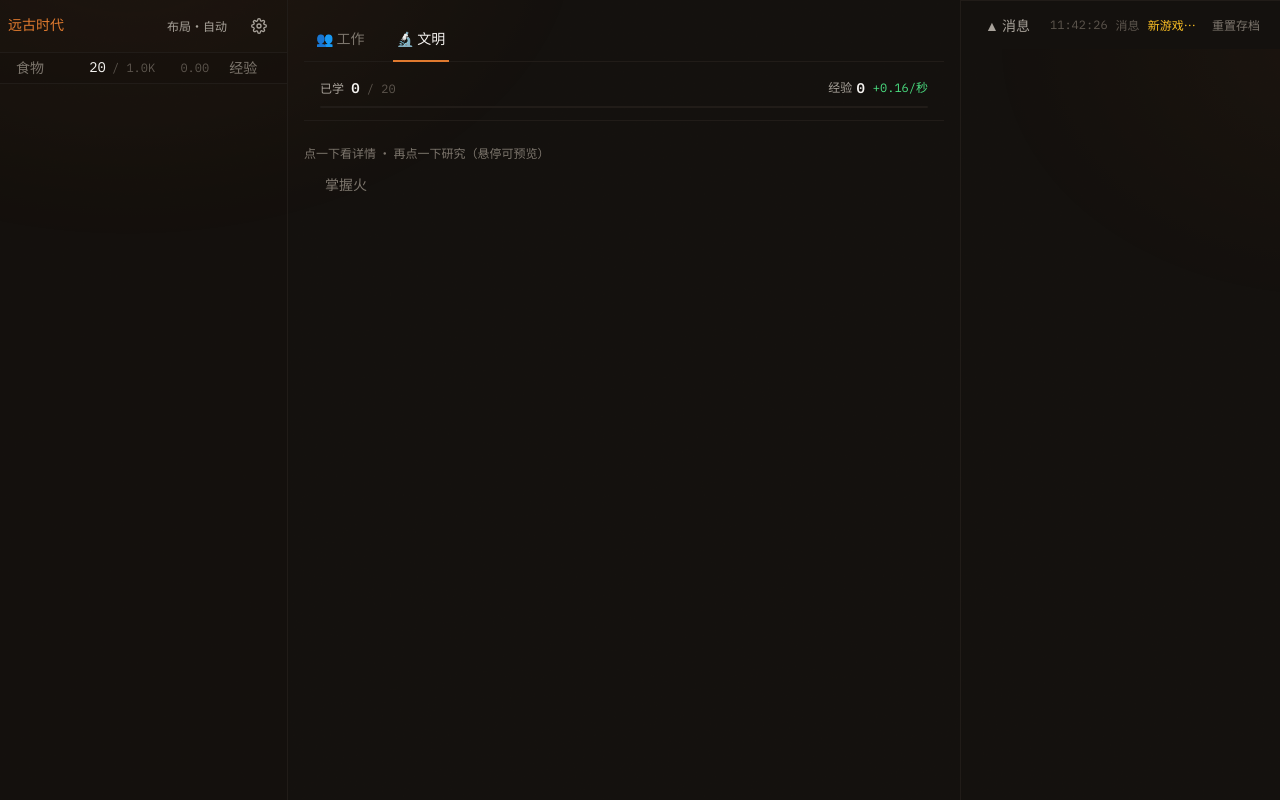
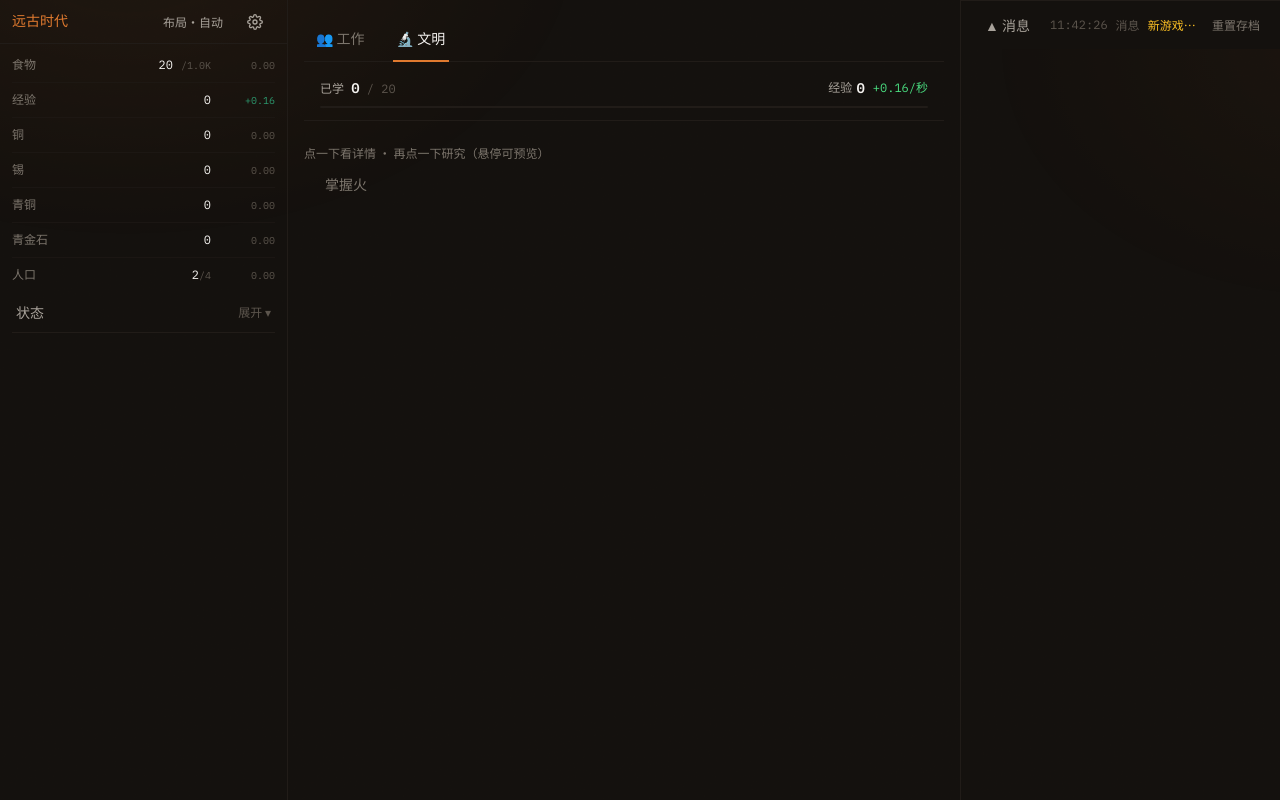
Before and after one commit to 1131351687/game, a React (Vite) app in the folder demo/: page / in a window 1280 px wide. Built offline with nearby package versions, Linux system fonts and the light colour scheme.

Commit message:
UI: 左栏简约化改造 —— 资源数据表（等宽数字+发丝线）+ 状态收进默认折叠抽屉，TopBar 导出资源顺序数组

```diff
--- a/demo/src/ui/AppResponsiveB.tsx
+++ b/demo/src/ui/AppResponsiveB.tsx
@@ -1,16 +1,32 @@
-// UI 改包：竖屏/横屏双模式 + 自由切换 + B 方案点击展开（抽屉式）
+// UI 改包：竖屏/横屏双模式 + 自由切换 + 简约左栏
 // 用法：main.tsx 里把 App 指向本文件即可。无需改动任何引擎/Store 逻辑。
-// 特点：
-//  - 布局模式「自动 / 竖屏 / 横屏」可手动切换，选择存 localStorage，刷新后保留。
-//    默认跟随窗口宽度（≤768px 竖屏，否则横屏）。
-//  - 竖屏：顶部极简状态栏 + "状态抽屉" 点击展开 + 底部粘性 Tab + 主内容全宽。
-//  - 横屏：左侧栏常驻（时代 + 资源 TopBar + 火种/季节/记录/贸易/提示 全部收进左栏），
-//    中间内容区 Tab 切换，右侧消息日志栏。
+//
+// 设计方向（极简 / 工业实用）：
+//  - 横屏左栏默认只露三样东西：时代标记、等宽数字的资源数据表、一行默认收起的「状态」抽屉。
+//  - 资源用密集数据行呈现（名称左 / 数值右 / 速率定宽），只用发丝线分行，不用卡片盒子。
+//  - 火种 / 季节 / 记录 / 贸易 / 提示全部收进「状态」抽屉，点开才占空间。
+//  - 强调色只留给时代名 —— 全栏其余内容一律灰阶。
+//  - 竖屏保持抽屉形态；布局三态（自动/竖屏/横屏）存 localStorage。
 //  - 纯 UI 层改动，原 App.tsx 保留未动，回退只需改回 main.tsx 的 import。
 import { useEffect, useState } from 'react';
 import type { ReactNode } from 'react';
 import { useStore, toEngineState } from '../state/store';
-import { TopBar } from './components/TopBar';
+import { TopBar, E2_RESOURCE_ORDER, E3_RESOURCE_ORDER } from './components/TopBar';
+import {
+  MATERIAL_RESOURCES,
+  RESOURCE_MAP,
+  researchCurrencyName,
+  type ResourceId,
+} from '../data/resources';
+import { isResourceRevealed, isModuleUnlocked } from '../game/reveal';
+import {
+  calcResourceOutput,
+  calcExperienceOutput,
+  getResourceStorage,
+  getCapacity,
+  getPopulationGrowth,
+} from '../game/engine';
+import { formatNumber, formatRate } from '../core/format';
 import { FireDashboard } from './components/FireDashboard';
 import { SeasonBar } from './components/SeasonBar';
 import { RecordPanel } from './components/RecordPanel';
@@ -22,7 +38,6 @@ import { SettingsMenu } from './components/SettingsMenu';
 import { HintBar } from './components/HintBar';
 import { MessageLog } from './components/MessageLog';
 import { Icon } from './components/Icon';
-import { isModuleUnlocked } from '../game/reveal';
 import { ERAS } from '../data/era';
 
 type TabId = 'work' | 'buildings' | 'civilization';
@@ -73,17 +88,17 @@ function useLayout(): [boolean, LayoutPref, (p: LayoutPref) => void] {
   return [isVertical, pref, applyPref];
 }
 
-/** 竖屏用的点击展开抽屉 */
+/** 点击展开抽屉（扁平化：只用发丝线，不套卡片盒；竖横屏共用） */
 function Drawer({ title, icon, children }: { title: string; icon?: string; children: ReactNode }) {
   const [open, setOpen] = useState(false);
   return (
-    <div className="rounded-md bg-gray-900/40">
-      <button onClick={() => setOpen(v => !v)} className="flex w-full items-center gap-2 px-3 py-2 text-sm text-gray-200 hover:bg-gray-800/60">
+    <div className="border-b border-gray-800">
+      <button onClick={() => setOpen(v => !v)} className="flex w-full items-center gap-2 px-1 py-2.5 text-sm text-gray-400 transition-colors hover:text-gray-100">
         {icon && <Icon emoji={icon} className="text-sm" />}
         <span className="flex-1 text-left">{title}</span>
-        <span className="text-xs text-gray-500">{open ? '收起 ▴' : '展开 ▾'}</span>
+        <span className="text-xs text-gray-600">{open ? '收起 ▴' : '展开 ▾'}</span>
       </button>
-      {open && <div className="border-t border-gray-800 px-3 py-3">{children}</div>}
+      {open && <div className="space-y-2 px-1 py-3">{children}</div>}
     </div>
   );
 }
@@ -108,6 +123,73 @@ function LayoutToggle({ pref, onChange }: { pref: LayoutPref; onChange: (p: Layo
       <Icon emoji={t.icon} className="text-sm" />
       <span className="hidden sm:inline">{label}</span>
     </button>
+  );
+}
+
+/**
+ * 资源数据表 —— 左栏专用的极简呈现（TopBar 的竖向变体）。
+ * 与 TopBar 共享同一套资源顺序与引擎计算，只是排版改为：
+ * 名称左对齐、数值右对齐（等宽 + tabular-nums 防抖动）、速率定宽、发丝线分行。
+ * 速率正负着色沿用全局约定：正=翠绿、负=红、零=灰（70% 透明度保持灰阶主导）。
+ */
+function ResourceList() {
+  const s = useStore();
+  const view = toEngineState(s);
+
+  const order: ResourceId[] =
+    s.era === 'E3' ? E3_RESOURCE_ORDER : s.era === 'E2' ? E2_RESOURCE_ORDER : MATERIAL_RESOURCES;
+  const shown = order.filter(id => isResourceRevealed(id, view));
+  const popGrowth = getPopulationGrowth(view);
+  const capacity = getCapacity(view);
+
+  const rateColor = (r: number) =>
+    r > 0 ? 'text-emerald-400/70' : r < 0 ? 'text-red-400/70' : 'text-gray-600';
+
+  return (
+    <div>
+      {shown.map(id => {
+        const def = RESOURCE_MAP[id];
+        const rate = id === 'experience' ? calcExperienceOutput(view) : calcResourceOutput(id, view);
+        const cap = getResourceStorage(id, view);
+        const amount =
+          id === 'experience'
+            ? s.experience
+            : (s[id as 'food' | 'wood' | 'stone' | 'livestock' | 'fabric' | 'copper' | 'tin' | 'bronze' | 'lapis'] as number);
+        const displayName = id === 'experience' ? researchCurrencyName(s.era) : def.name;
+
+        return (
+          <div key={id} className="flex items-baseline gap-2 border-b border-gray-800/60 py-2 last:border-b-0">
+            <Icon emoji={def.icon} className="text-xs text-gray-500" />
+            <span className="text-xs text-gray-500">{displayName}</span>
+            <span className="ml-auto font-mono text-xs tabular-nums text-gray-100">
+              {formatNumber(amount)}
+            </span>
+            {Number.isFinite(cap) && (
+              <span className="font-mono text-[10px] tabular-nums text-gray-600">
+                /{formatNumber(cap)}
+              </span>
+            )}
+            {/* 速率定宽右对齐：位数变化不推挤其他列 */}
+            <span className={`w-14 shrink-0 text-right font-mono text-[10px] tabular-nums ${rateColor(rate)}`}>
+              {formatRate(rate)}
+            </span>
+          </div>
+        );
+      })}
+
+      {/* 人口行：与资源行同构，保持表格节奏一致 */}
+      <div className="flex items-baseline gap-2 py-2">
+        <Icon emoji={RESOURCE_MAP.population.icon} className="text-xs text-gray-500" />
+        <span className="text-xs text-gray-500">人口</span>
+        <span className="ml-auto font-mono text-xs tabular-nums text-gray-100">
+          {Math.floor(s.population)}
+          <span className="text-[10px] text-gray-600">/{capacity}</span>
+        </span>
+        <span className={`w-14 shrink-0 text-right font-mono text-[10px] tabular-nums ${rateColor(popGrowth)}`}>
+          {formatRate(popGrowth)}
+        </span>
+      </div>
+    </div>
   );
 }
 
@@ -141,15 +223,13 @@ export default function AppResponsiveB() {
         </div>
 
         {/* 状态抽屉：点击展开 */}
-        <div className="space-y-2 px-3 py-2">
+        <div className="px-3 py-2">
           <Drawer title="状态" icon="📊">
-            <div className="space-y-2">
             {fireUnlocked && <FireDashboard />}
             <SeasonBar />
             <RecordPanel />
             <TradePanel />
             <HintBar />
-            </div>
           </Drawer>
         </div>
 
@@ -174,28 +254,34 @@ export default function AppResponsiveB() {
     );
   }
 
-  // 横屏：左侧资源/状态栏 + 中间内容 + 右侧消息栏
+  // 横屏：极简三栏 —— 左（数据）/ 中（内容）/ 右（消息）
   return (
     <div className="flex h-screen text-gray-200">
-      {/* ① 左侧栏：时代 / 资源 / 状态面板全部常驻于此 */}
-      <aside className="flex w-72 shrink-0 flex-col overflow-y-auto border-r border-gray-800 bg-gray-900/20">
-        {/* 栏头：时代标识 + 布局切换 + 设置 */}
-        <div className="flex shrink-0 items-center gap-1 border-b border-gray-800 px-2 py-1.5">
-          <div className="min-w-0 flex-1 truncate font-display text-sm text-accent">{ERAS[s.era].name}</div>
+      {/* ① 左侧栏：默认视图只有 时代 + 资源表 + 状态抽屉入口 */}
+      <aside className="flex w-72 shrink-0 flex-col overflow-y-auto border-r border-gray-800">
+        {/* 栏头：时代名是全栏唯一的强调色落点 */}
+        <div className="flex h-11 shrink-0 items-center gap-1 border-b border-gray-800 px-3">
+          <span className="min-w-0 flex-1 truncate font-display text-sm text-accent">
+            {ERAS[s.era].name}
+          </span>
           <LayoutToggle pref={pref} onChange={setPref} />
           <SettingsMenu />
         </div>
 
-        {/* 资源条：纵向栏内保留横向滚动（资源多时不出竖向断行） */}
-        <TopBar />
+        {/* 资源数据表 */}
+        <div className="px-3 pt-1">
+          <ResourceList />
+        </div>
 
-        {/* 状态面板自上而下堆叠 */}
-        <div className="space-y-2 p-2">
+        {/* 状态抽屉：火种/季节/记录/贸易/提示 默认收起 */}
+        <div className="px-3 pb-3">
+          <Drawer title="状态" icon="📊">
             {fireUnlocked && <FireDashboard />}
             <SeasonBar />
             <RecordPanel />
             <TradePanel />
             <HintBar />
+          </Drawer>
         </div>
       </aside>
 
--- a/demo/src/ui/components/TopBar.tsx
+++ b/demo/src/ui/components/TopBar.tsx
@@ -48,7 +48,7 @@ const RATE_COL = 'min-w-[3rem] text-right';
  * 且"E2 是否还该让 food 可见可产"尚未拍板 —— 因此这里保留显示，
  * 只把它降级到末位，不做静默删除。
  */
-const E2_RESOURCE_ORDER: ResourceId[] = [
+export const E2_RESOURCE_ORDER: ResourceId[] = [
 
   'livestock',
   'fabric',
@@ -71,7 +71,7 @@ const E2_RESOURCE_ORDER: ResourceId[] = [
  * 铜 / 锡 / 青铜 / 青金石均无硬容量上限（getResourceStorage 返回 Infinity），
  * 故渲染分支天然不画 `/ 上限` 尾巴。
  */
-const E3_RESOURCE_ORDER: ResourceId[] = [
+export const E3_RESOURCE_ORDER: ResourceId[] = [
   'experience',
   'copper',
   'tin',
```
Lines whose indentation alone changed are shown as unchanged.
